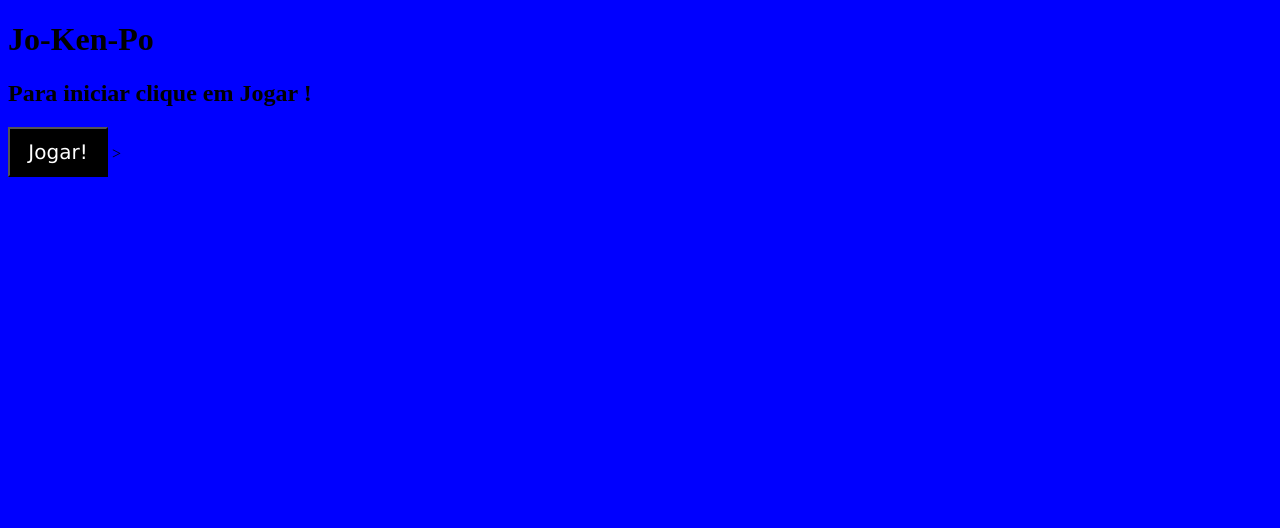
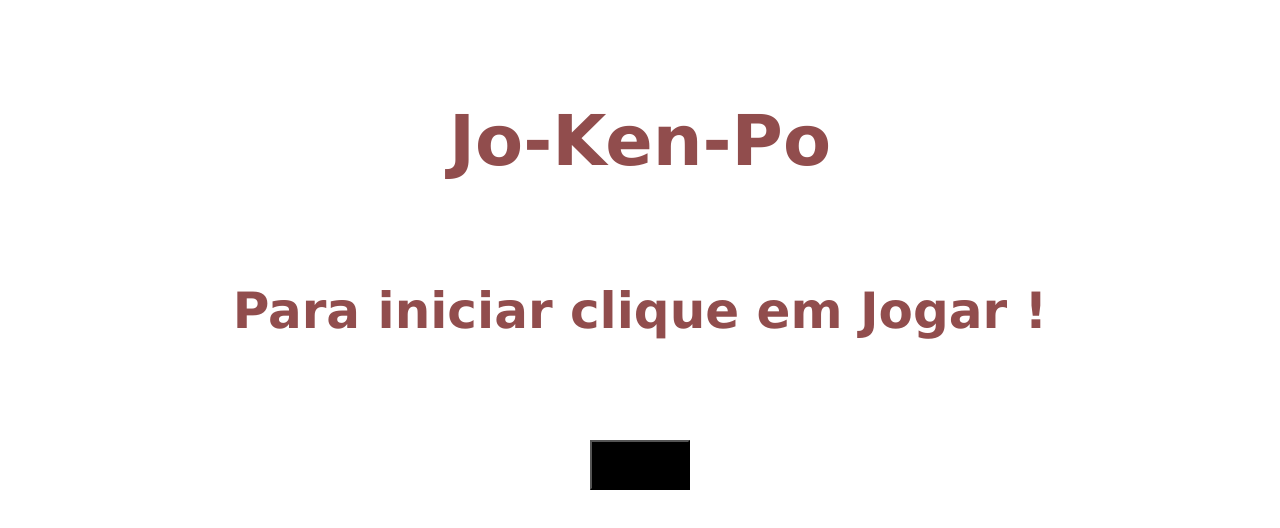
Before and after one commit to paulo-sinkawa/jo-ken-po-game, a plain HTML site: page assets/inicio.html in a window 1280 px wide. Drawn offline with Linux system fonts and the light colour scheme.

Commit message:
Finalizado1

```diff
--- a/assets/inicio.html
+++ b/assets/inicio.html
@@ -15,6 +15,6 @@
 
     <script src="../assets/scripts/classes.js"></script>
     <script src="../assets/scripts/inicio.js"></script>
-    ></script>
+    </script>
   </body>
 </html>
--- a/assets/scripts/classes.js
+++ b/assets/scripts/classes.js
@@ -1,47 +1,41 @@
 class Game {
   constructor(gameBoard) {
-    // Sera onde iremos criar toda a plataforma do jogo.
-    this.gameBoard = gameBoard; //
-    this.inicio = "../assets/images/inicio.jpg";
-    // this.opcao = [
-    //   "../assets/images/tesoura.jpg",
-    //   "../assets/images/papel.jpg",
-    //   "../assets/images/pedra.jpg",
-    // ]; // Esta variavel foi criada para que lá na frente, poderemos embaralhar as opcoes e ramdomizar a opcao do computador.
-    this.tesoura = "../assets/images/tesoura.jpg";
-    this.papel = "../assets/images/papel.jpg";
-    this.pedra = "../assets/images/pedra.jpg";
+    this.gameBoard = gameBoard;
     this.jogadaFeita = false;
     this.compJajogou = false;
     this.opcaoJogador = "";
     this.opcaoComputador = 0;
+    this.existeVencedor = false;
   }
 
   jogadaPedra() {
     if (this.jogadaFeita) {
-      alert("Voce ja fez sua jogada !");
+      alert("Voce ja fez sua jogada ! Aperte F5 para atualizar a pagina.");
       return;
     }
     this.opcaoJogador = "pedra";
     this.jogadaFeita = true;
+    return;
   }
 
   jogadaPapel() {
     if (this.jogadaFeita) {
-      alert("Voce ja fez sua jogada !");
+      alert("Voce ja fez sua jogada ! Aperte F5 para atualizar a pagina.");
       return;
     }
     this.opcaoJogador = "papel";
     this.jogadaFeita = true;
+    return;
   }
 
   jogadaTesoura() {
     if (this.jogadaFeita) {
-      alert("Voce ja fez sua jogada !");
+      alert("Voce ja fez sua jogada ! Aperte F5 para atualizar a pagina.");
       return;
     }
     this.opcaoJogador = "tesoura";
     this.jogadaFeita = true;
+    return;
   }
 
   jogadaComputador() {
@@ -63,10 +57,12 @@ class Game {
   }
 
   verificaVencedor() {
+    if (!this.existeVencedor) {
       if (this.opcaoJogador === "pedra" && this.opcaoComputador === "tesoura") {
         alert(
           "O computador escolheu tesoura, voce venceu ! Aperte F5 para jogar novamente"
         );
+        this.existeVencedor = true;
         return;
       } else if (
         this.opcaoJogador === "tesoura" &&
@@ -75,6 +71,7 @@ class Game {
         alert(
           "O computador escolheu papel, voce venceu ! Aperte F5 para jogar novamente"
         );
+        this.existeVencedor = true;
         return;
       } else if (
         this.opcaoJogador === "papel" &&
@@ -83,6 +80,7 @@ class Game {
         alert(
           "O computador escolheu pedra, voce venceu ! Aperte F5 para jogar novamente"
         );
+        this.existeVencedor = true;
         return;
       } else if (
         this.opcaoComputador === "pedra" &&
@@ -91,6 +89,7 @@ class Game {
         alert(
           "O computador escolheu pedra, voce perdeu ! Aperte F5 para jogar novamente"
         );
+        this.existeVencedor = true;
         return;
       } else if (
         this.opcaoComputador === "tesoura" &&
@@ -99,6 +98,7 @@ class Game {
         alert(
           "O computador escolheu tesoura, voce perdeu ! Aperte F5 para jogar novamente"
         );
+        this.existeVencedor = true;
         return;
       } else if (
         this.opcaoComputador === "papel" &&
@@ -107,33 +107,13 @@ class Game {
         alert(
           "O computador escolheu papel, voce perdeu ! Aperte F5 para jogar novamente"
         );
+        this.existeVencedor = true;
         return;
       } else {
         alert("Empate !");
+        this.existeVencedor = true;
         return;
       }
     }
   }
-
-// verificaVencedor() {
-//   const primeiraOpcao =
-//     this.opcaoJogador === "pedra" && this.opcaoComputador === "tesoura";
-//   const segundaOpcao =
-//     this.opcaoJogador === "tesoura" && this.opcaoComputador === "papel";
-//   const terceiraOpcao =
-//     this.opcaoJogador === "papel" && this.opcaoComputador === "pedra";
-//   const quartaOpcao =
-//     this.opcaoComputador === "pedra" && this.opcaoJogador === "tesoura";
-//   const quintaOpcao =
-//     this.opcaoComputador === "tesoura" && this.opcaoJogador === "papel";
-//   const sextaOpcao =
-//     this.opcaoComputador === "papel" && this.opcaoJogador === "pedra";
-//   const setimaOpcao = this.opcaoJogador === this.opcaoComputador;
-//   if (primeiraOpcao || segundaOpcao || terceiraOpcao) {
-//     alert("O jogador venceu o computador !");
-//   } else if (quartaOpcao || quintaOpcao || sextaOpcao) {
-//     alert("O computador venceu o jogador !");
-//   } else {
-//     alert("Empate !");
-//   }
-// }
+}
--- a/assets/styles/inicio.css
+++ b/assets/styles/inicio.css
@@ -1,5 +1,8 @@
 body {
-  background-color: blue;
+  -moz-background-clip: content-box;
+  text-align: center;
+  background-size: 100%;
+  background-repeat: no-repeat;
 }
 
 img {
@@ -9,7 +12,7 @@ img {
 }
 
 button {
-  color: white;
+  color: black;
   width: 100px;
   height: 50px;
   font-size: 20px;
@@ -17,3 +20,21 @@ button {
     "Lucida Sans Unicode", Geneva, Verdana, sans-serif;
   background-color: black;
 }
+
+h1 {
+  font-size: 70px;
+  font-family: "Lucida Sans", "Lucida Sans Regular", "Lucida Grande",
+    "Lucida Sans Unicode", Geneva, Verdana, sans-serif;
+  color: rgb(145, 77, 77);
+  bottom: auto;
+  margin: 100px;
+}
+
+h2 {
+  font-size: 50px;
+  font-family: "Lucida Sans", "Lucida Sans Regular", "Lucida Grande",
+    "Lucida Sans Unicode", Geneva, Verdana, sans-serif;
+  color: rgb(145, 77, 77);
+  bottom: auto;
+  margin: 100px;
+}
--- a/assets/styles/jogo.css
+++ b/assets/styles/jogo.css
@@ -1,12 +1,16 @@
 body {
-  background-color: blueviolet;
+  background-image: url(../images/background-2.jpg);
+  text-align: center;
+  background-repeat: no-repeat;
+  background-size: 100%;
+  background-color: darkblue;
 }
 
 button {
-  color: white;
-  width: 100px;
-  height: 50px;
-  font-size: 20px;
+  color: black;
+  width: 200px;
+  height: 80px;
+  font-size: 40px;
   font-family: "Lucida Sans", "Lucida Sans Regular", "Lucida Grande",
     "Lucida Sans Unicode", Geneva, Verdana, sans-serif;
   background-color: black;
@@ -19,8 +23,10 @@ img {
 }
 
 h1 {
-  font-size: 50px;
+  font-size: 70px;
   font-family: "Lucida Sans", "Lucida Sans Regular", "Lucida Grande",
     "Lucida Sans Unicode", Geneva, Verdana, sans-serif;
-  color: white;
+  color: #3c42ff;
+  bottom: auto;
+  margin: 100px;
 }
```
Also changed, not shown: assets/scripts/inicio.js (+0 -27 lines), assets/images/background-2.jpg (added), assets/images/background-game.jpg (added), assets/images/inicio.jpg (deleted). Lines whose indentation alone changed are shown as unchanged.
